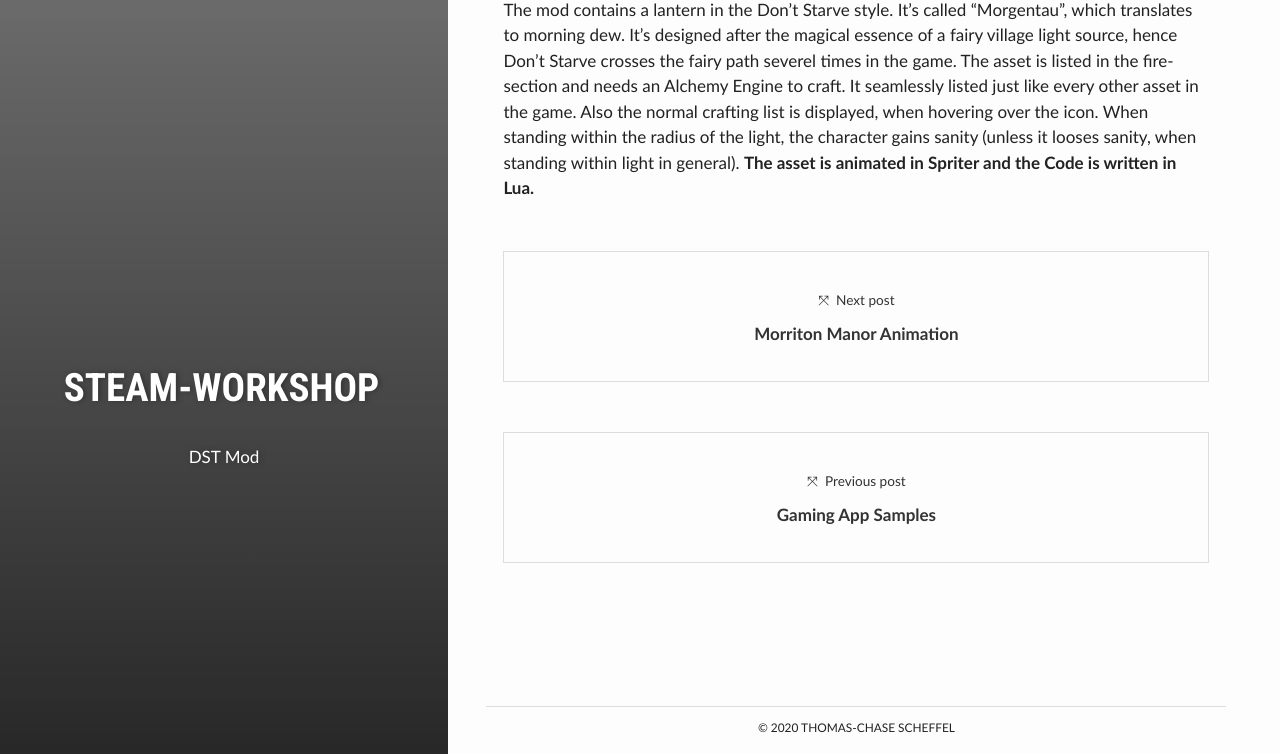
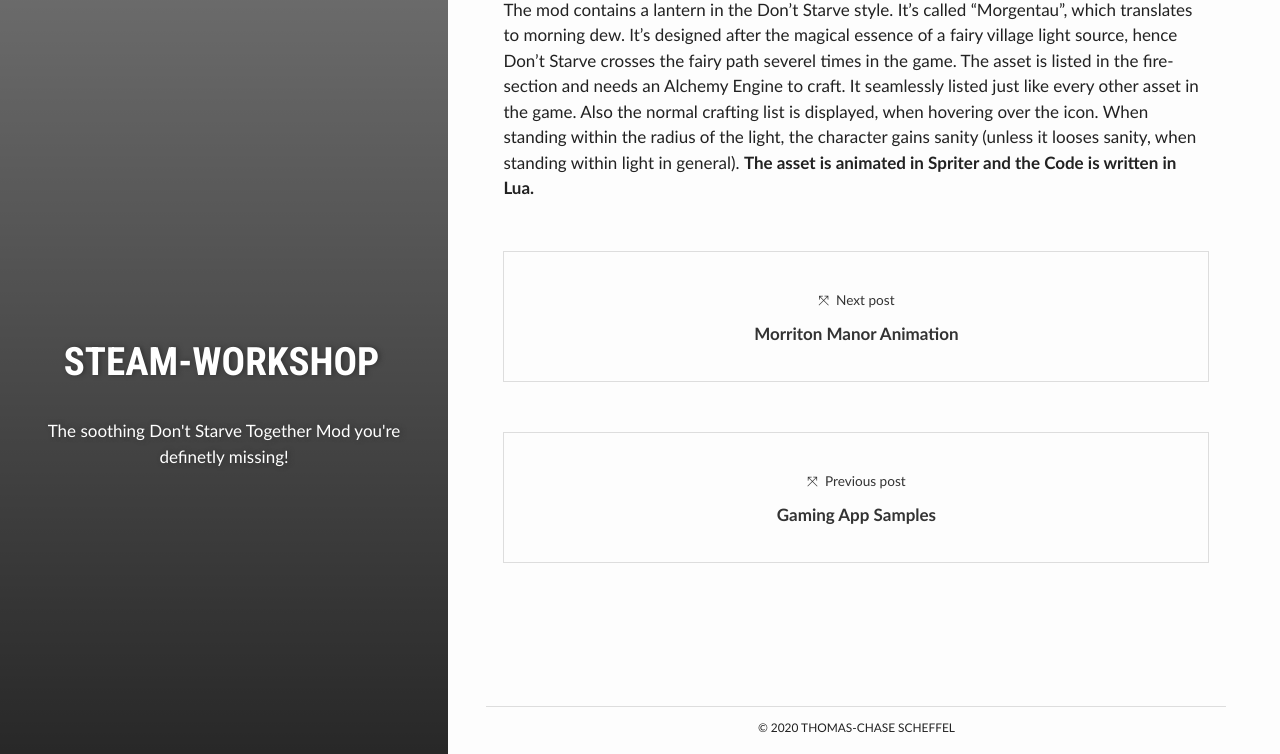
Before and after one commit to ChaseTheHunter/chasethehunter.github.io, a Jekyll site: the page built from _posts/2017-02-23-DontStarve-asset.markdown, in a window 1280 px wide and 1340 px high. Shown: the part 586-1340 px from the top of the window. Built offline with Jekyll 4.4.1, drawn with Linux system fonts in a browser that asks for light colours.

Commit message:
Update 2017-02-23-DontStarve-asset.markdown

```diff
--- a/_posts/2017-02-23-DontStarve-asset.markdown
+++ b/_posts/2017-02-23-DontStarve-asset.markdown
@@ -2,7 +2,7 @@
 layout: post
 title:  "Don't Starve Together Mod"
 crawlertitle: "dstmod"
-summary: "DST Mod"
+summary: "The soothing Don't Starve Together Mod you're definetly missing!"
 date:   2017-10-01 +0700
 categories: commercial_projects
 tags: 'Steam-Workshop'
```
